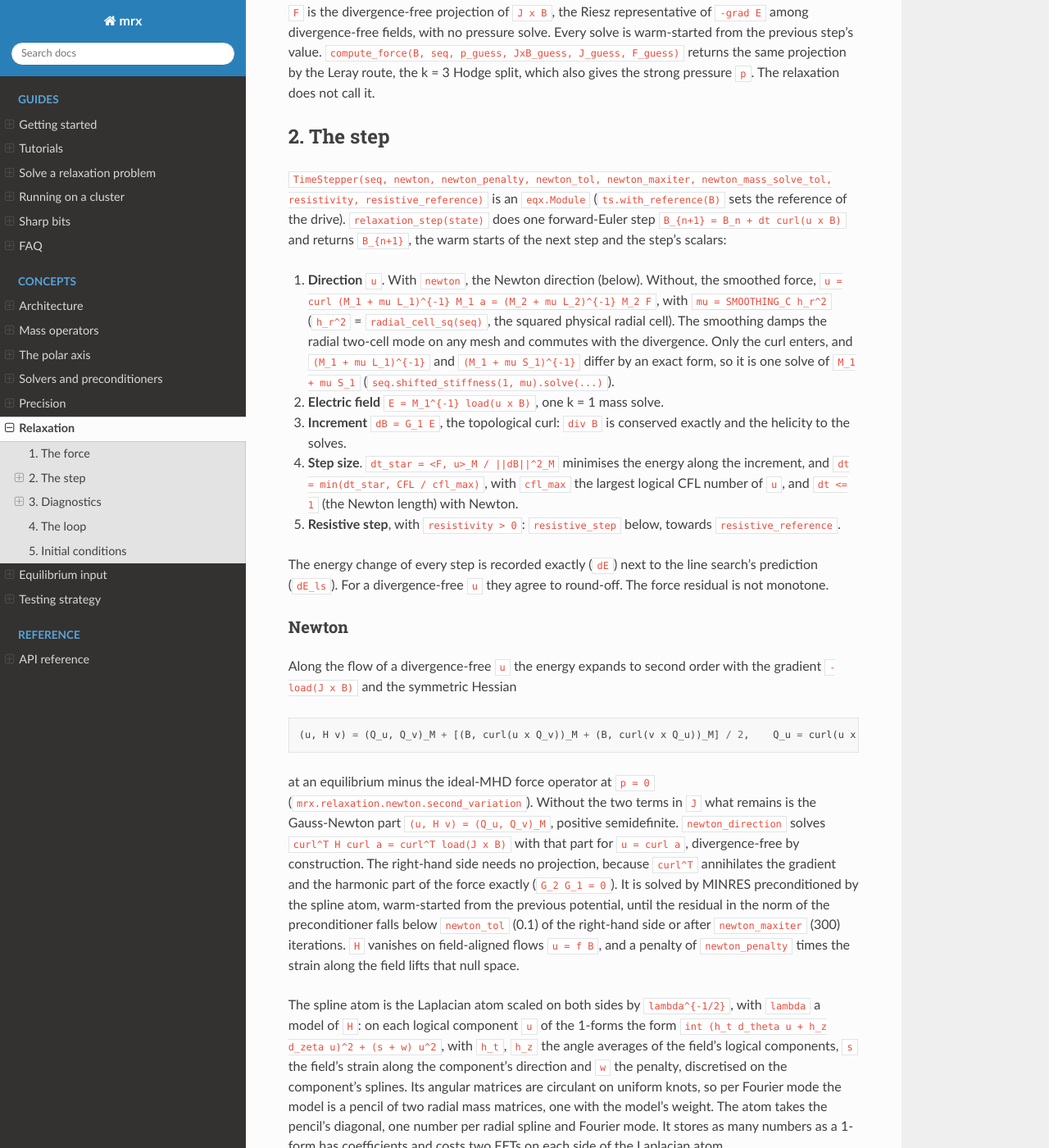
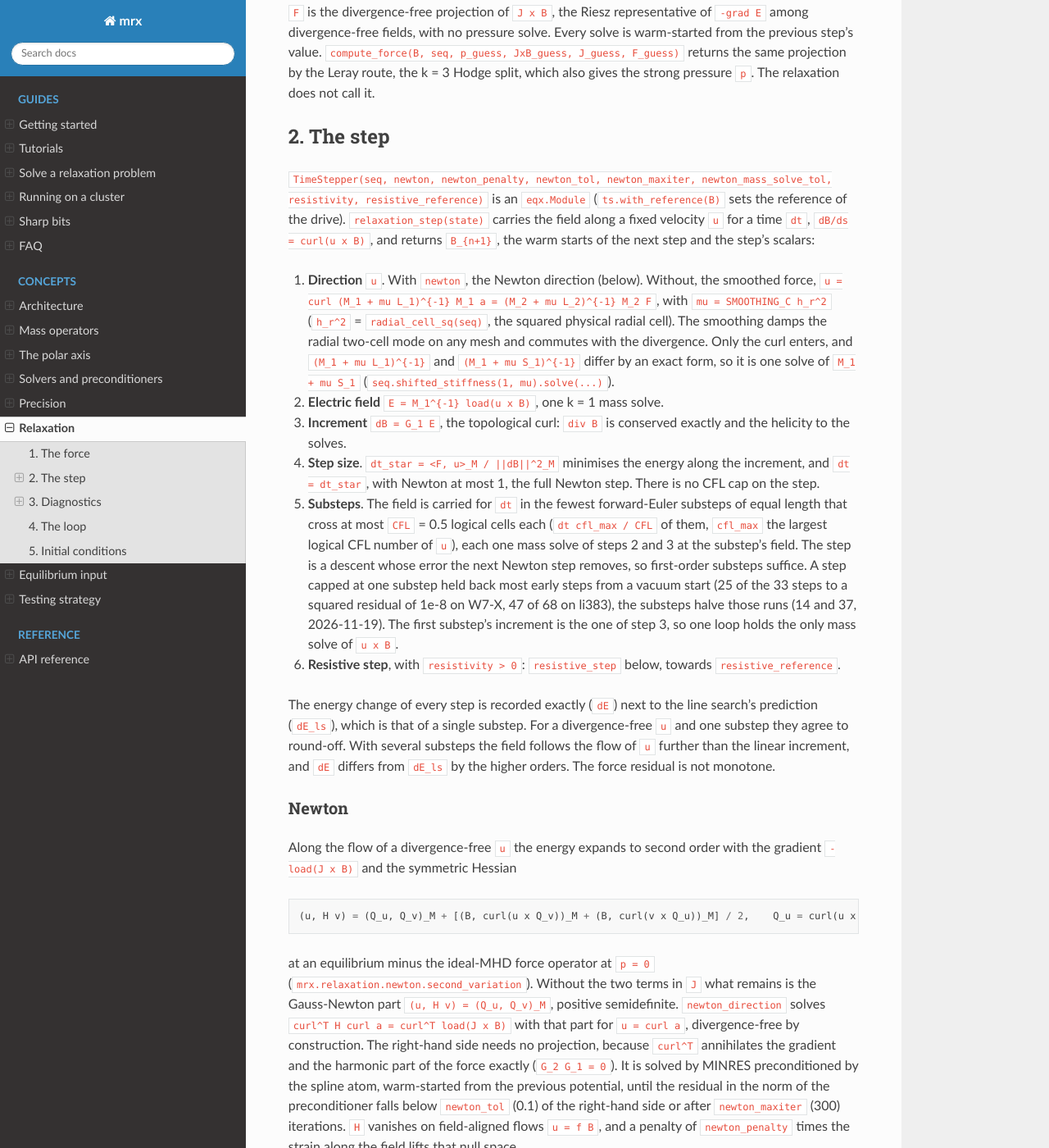
Before and after one commit to ToBlick/mrx, a Sphinx documentation site: the page built from docs/source/concepts/relaxation.md, in a window 1280 px wide and 1400 px high, scrolled down 584 px. Shown: the whole window at 82% size. Built offline with Sphinx 7.4.7 and the Read the Docs theme 3.1.0, drawn with Linux system fonts in a browser that asks for light colours.

Commit message:
Relaxation substeps (#62)
The step's velocity u (the Newton direction) is no longer integrated with a single explicit Euler step but instead a few smaller ones with u held fixed along them.

Relaxes the CFL condition. The mesh motion's undo transport keeps SSP-RK3 at the same cap: unlike a relaxation step it is not corrected afterwards, and Euler is unstable for it.

```diff
--- a/docs/source/concepts/relaxation.md
+++ b/docs/source/concepts/relaxation.md
@@ -27,9 +27,9 @@ route, the k = 3 Hodge split, which also gives the strong pressure `p`. The rela
 
 `TimeStepper(seq, newton, newton_penalty, newton_tol, newton_maxiter, newton_mass_solve_tol, resistivity,
 resistive_reference)`
-is an `eqx.Module` (`ts.with_reference(B)` sets the reference of the drive). `relaxation_step(state)` does
-one forward-Euler step `B_{n+1} = B_n + dt curl(u x B)` and returns `B_{n+1}`, the warm starts of the next
-step and the step's scalars:
+is an `eqx.Module` (`ts.with_reference(B)` sets the reference of the drive). `relaxation_step(state)` carries
+the field along a fixed velocity `u` for a time `dt`, `dB/ds = curl(u x B)`, and returns `B_{n+1}`, the warm
+starts of the next step and the step's scalars:
 
 1. **Direction** `u`. With `newton`, the Newton direction (below). Without,
    the smoothed force,
@@ -44,15 +44,27 @@ step and the step's scalars:
 3. **Increment** `dB = G_1 E`, the topological curl: `div B` is conserved
    exactly and the helicity to the solves.
 4. **Step size**. `dt_star = <F, u>_M / ||dB||^2_M` minimises the energy
-   along the increment, and `dt = min(dt_star, CFL / cfl_max)`, with `cfl_max`
-   the largest logical CFL number of `u`, and `dt <= 1` (the Newton length)
-   with Newton.
-5. **Resistive step**, with `resistivity > 0`: `resistive_step` below,
+   along the increment, and `dt = dt_star`, with Newton at most 1, the full
+   Newton step. There is no CFL cap on the step.
+5. **Substeps**. The field is carried for `dt` in the fewest forward-Euler
+   substeps of equal length that cross at most `CFL` = 0.5 logical cells
+   each (`dt cfl_max / CFL` of them, `cfl_max` the largest logical CFL number
+   of `u`), each one mass solve of steps 2 and 3 at the substep's field. The
+   step is a descent whose error the next Newton step removes, so first-order
+   substeps suffice. A step capped at one substep held back most early steps
+   from a vacuum start (25 of the 33 steps to a squared residual of 1e-8 on
+   W7-X, 47 of 68 on li383), the substeps halve those runs (14 and 37,
+   2026-11-19). The first substep's increment is the one of step 3, so one
+   loop holds the only mass solve of `u x B`.
+6. **Resistive step**, with `resistivity > 0`: `resistive_step` below,
    towards `resistive_reference`.
 
 The energy change of every step is recorded exactly (`dE`) next to the line
-search's prediction (`dE_ls`). For a divergence-free `u` they agree to
-round-off. The force residual is not monotone.
+search's prediction (`dE_ls`), which is that of a single substep. For a
+divergence-free `u` and one substep they agree to round-off. With several
+substeps the field follows the flow of `u` further than the linear
+increment, and `dE` differs from `dE_ls` by the higher orders. The force
+residual is not monotone.
 
 ### Newton
 
```
Also changed, not shown: docs/source/relaxation.md (+10 -10 lines), 3 other files.
